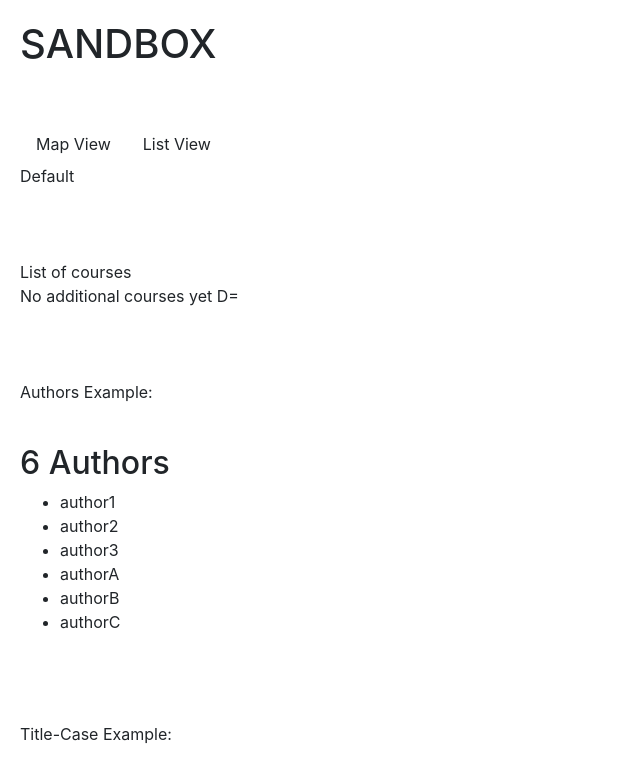
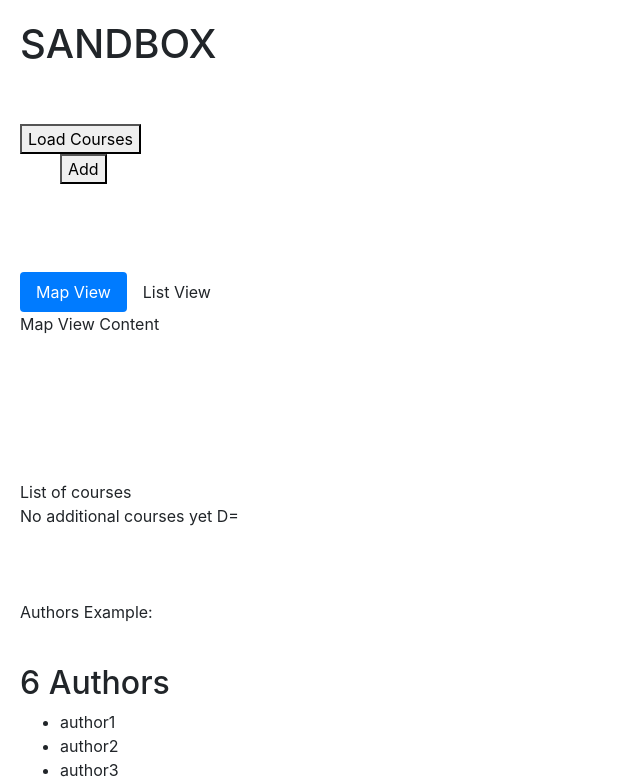
Before and after one commit to codyjwalker/sandbox, an Angular app: page / in a window 1280 px wide. Shown: the top 784 px of the page, without its empty margins (0-640 px from the left). Built offline with nearby package versions, Linux system fonts and the light colour scheme; what angular-font-awesome would draw is missing.

Commit message:
ngFor statements implemented, also added trackBy

```diff
--- a/src/app/app.component.html
+++ b/src/app/app.component.html
@@ -1,5 +1,18 @@
 <h1>SANDBOX</h1>
 <br><br>
+
+<!-- Example of ngFor with course objects -->
+<button (click)="loadCourses()">Load Courses</button>
+<ul>
+  <li *ngFor="let course of courses3; trackBy: trackCourse; index as i">
+    {{ i }} - {{ course.name }}
+    <button (click)="onChange(course)">Change</button>
+    <button (click)="onRemove(course)">Remove</button>
+  </li>
+<button (click)="onAdd()">Add</button>
+</ul>
+<br><br><br>
+
 
 <!-- nav related things from Bootstrap -->
 <ul class="nav nav-pills">
@@ -17,6 +30,7 @@
   <div *ngSwitchCase="'list'">List View Content</div>
   <div *ngSwitchDefault>Default</div>
 </div>
+<br><br><br>
 
 
 <!-- Only puts the respective dev in the DOM -->
--- a/src/app/app.component.ts
+++ b/src/app/app.component.ts
@@ -11,8 +11,11 @@ import { FavoriteChangedEventArgs } from './favorite/favorite.component';
 export class AppComponent {
   title = 'sandbox';
 
+  /* For ngFor */
+  courses3 = [];
+
   /* For ngSwitchCase */
-  viewMode='something';
+  viewMode='map';
 
   /* For *ngIf and [hidden]. */
   courses = [1, 2];
@@ -31,8 +34,40 @@ export class AppComponent {
     numLikes: 68
   }
 
+
+
+  /* For ngFor */
+  loadCourses() {
+    this.courses3 = [
+    {id: 1, name: 'course1'},
+    {id: 2, name: 'course2'},
+    {id: 3, name: 'course3'}];
+ }
+
+  /* For ngFor & TrackBy */
+  trackCourse(index, course) {
+    return course ? course.id : undefined;
+  }
+
+  /* For ngFor */
+  onChange(course) {
+    course.name = 'UPDATED';
+  }
+
+  /* For ngFor */
+  onRemove(course) {
+    let index = this.courses3.indexOf(course);
+    this.courses3.splice(index, 1);
+  }
+
+  /* For ngFor */
+  onAdd() {
+    this.courses3.push({ id: 4, name: 'anotha1'});
+  }
+
   /* For Favorite component */
   onFavoriteChanged(eventArgs: FavoriteChangedEventArgs) {
     console.log("FAVORITE CHANGED", eventArgs);
   }
+
 }
```
